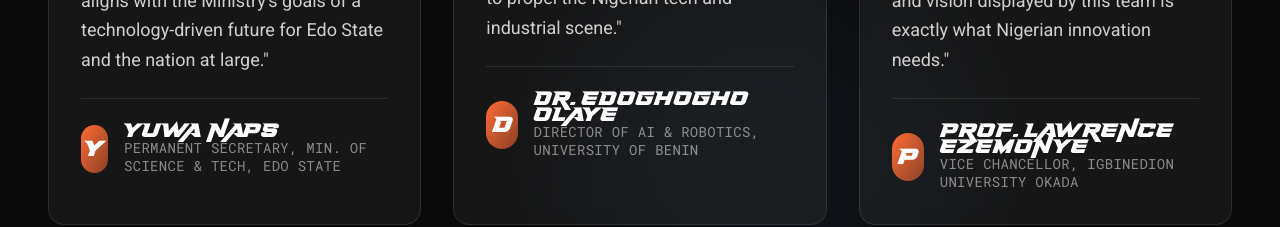
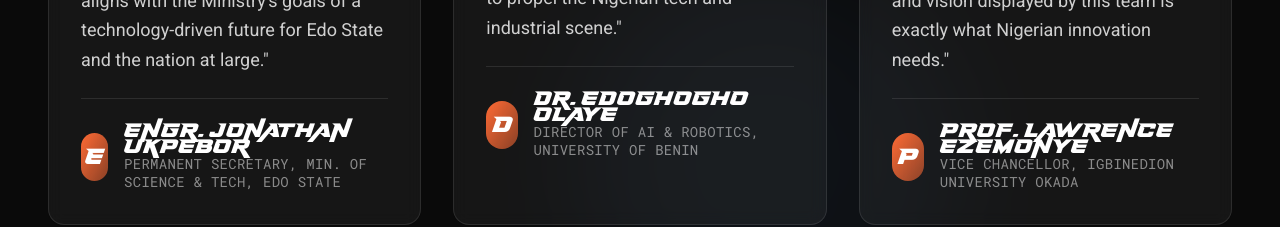
Before and after one commit to Yorxsm/the-lab, a Next.js app: page / in a window 1280 px wide. Shown: the part 8700-8927 px from the top of the page. Built offline with nearby package versions, Linux system fonts and the light colour scheme.

Commit message:
name update

```diff
--- a/app/components/TestimonialSection.jsx
+++ b/app/components/TestimonialSection.jsx
@@ -6,7 +6,7 @@
 const testimonials = [
     {
         quote: "eXhibot stands as a beacon for the future of sustainable innovations. It aligns with the Ministry's goals of a technology-driven future for Edo State and the nation at large.",
-        author: "Yuwa Naps",
+        author: "Engr. Jonathan Ukpebor",
         role: "Permanent Secretary, Min. of Science & Tech, Edo State",
         highlight: "beacon for the future"
     },
```
